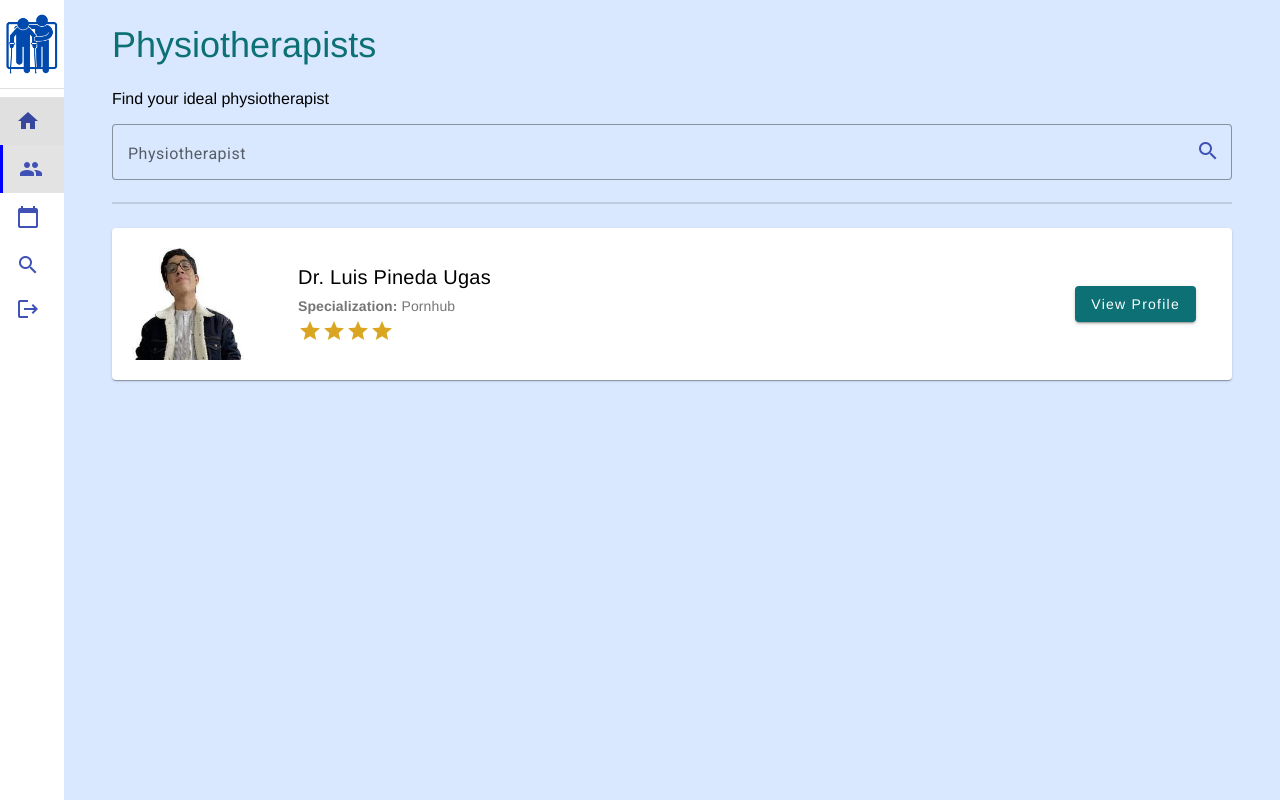
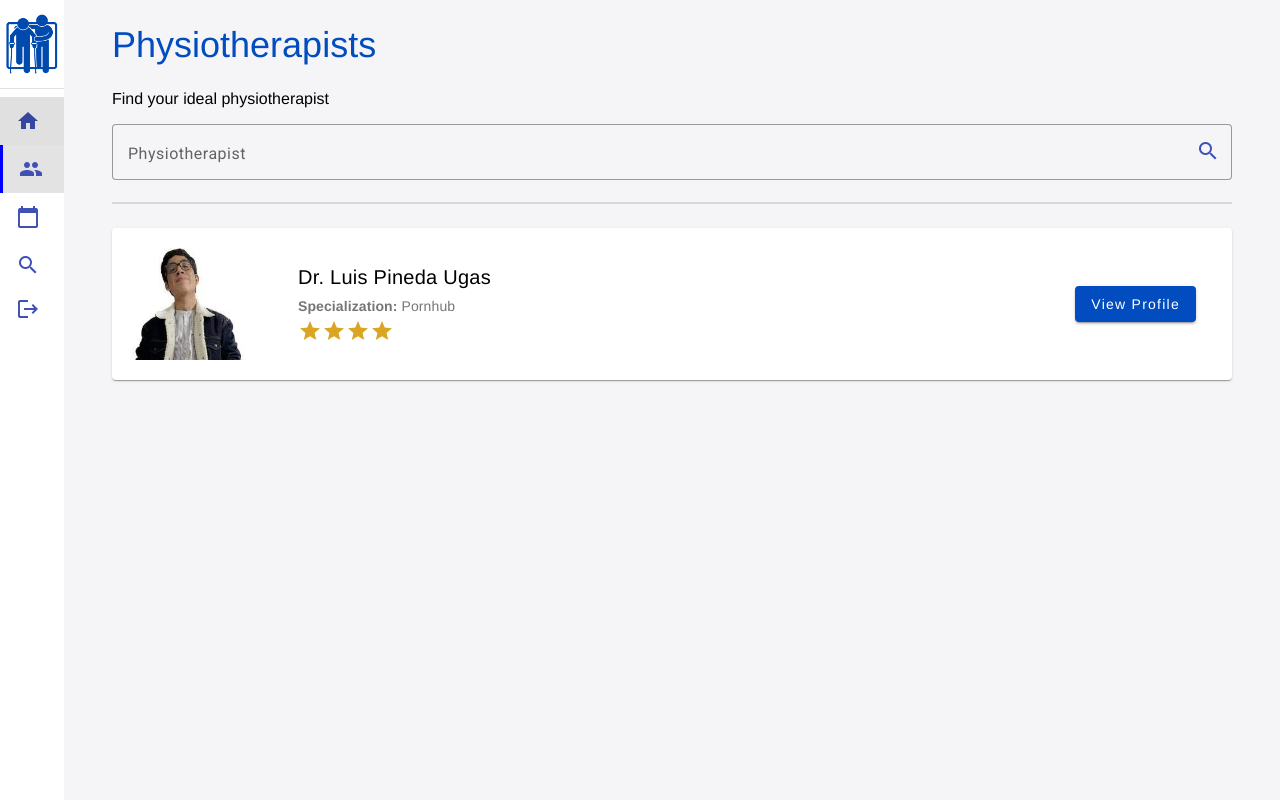
Before and after one commit to upc-pre-202302-IoTheraphy-SI572-SW71/Web-Theraphy, an Angular app: page /my-theraphy in a window 1280 px wide. Both pictures are taken after a click on the element "group". Built offline with nearby package versions, Linux system fonts and the light colour scheme.

Commit message:
fix: color en physiotherapist list changed

```diff
--- a/src/app/therapy-coordination/pages/physiotherapist-list/physiotherapist-list.component.css
+++ b/src/app/therapy-coordination/pages/physiotherapist-list/physiotherapist-list.component.css
@@ -3,7 +3,7 @@
   flex-direction: row;
   height: 100%;
   width: 100%;
-  background-color: #D9E8FF;
+  background-color: #F5F5F8;
 }
 
 .sidenav {
@@ -45,7 +45,7 @@ h1, p, span {
 h1 {
   font-size: 36px;
   font-weight: 500;
-  color: #0C7075;
+  color: #014DBF;
 }
 
 mat-card-subtitle {
@@ -80,7 +80,7 @@ mat-icon {
 }
 
 .card-button button {
-  background-color: #0C7075;
+  background-color: #014DBF;
 }
 
 .example-card mat-card-subtitle {
```
